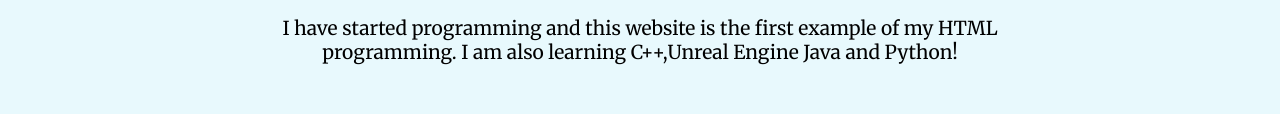
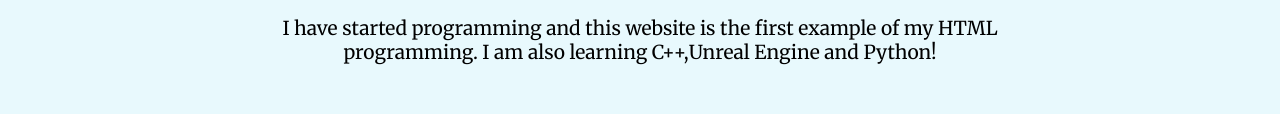
Before and after one commit to prathamr01/portfolio, a plain HTML site: page index.html in a window 1280 px wide. Shown: the part 2310-2424 px from the top of the page. Drawn offline with Linux system fonts and the light colour scheme.

Commit message:
Update index.html

```diff
--- a/index.html
+++ b/index.html
@@ -39,7 +39,7 @@
         <div class="skill-row">
           <img class="prathamr01img" src="images/PRATHAMR01wireframecopy.png" alt="prathamr01">
           <h3>Programming</h3>
-          <p>I have started programming and this website is the first example of my HTML programming. I am also learning C++,Unreal Engine Java and Python!</p>
+          <p>I have started programming and this website is the first example of my HTML programming. I am also learning C++,Unreal Engine and Python!</p>
         </div>
       </div>
       <hr>
```
